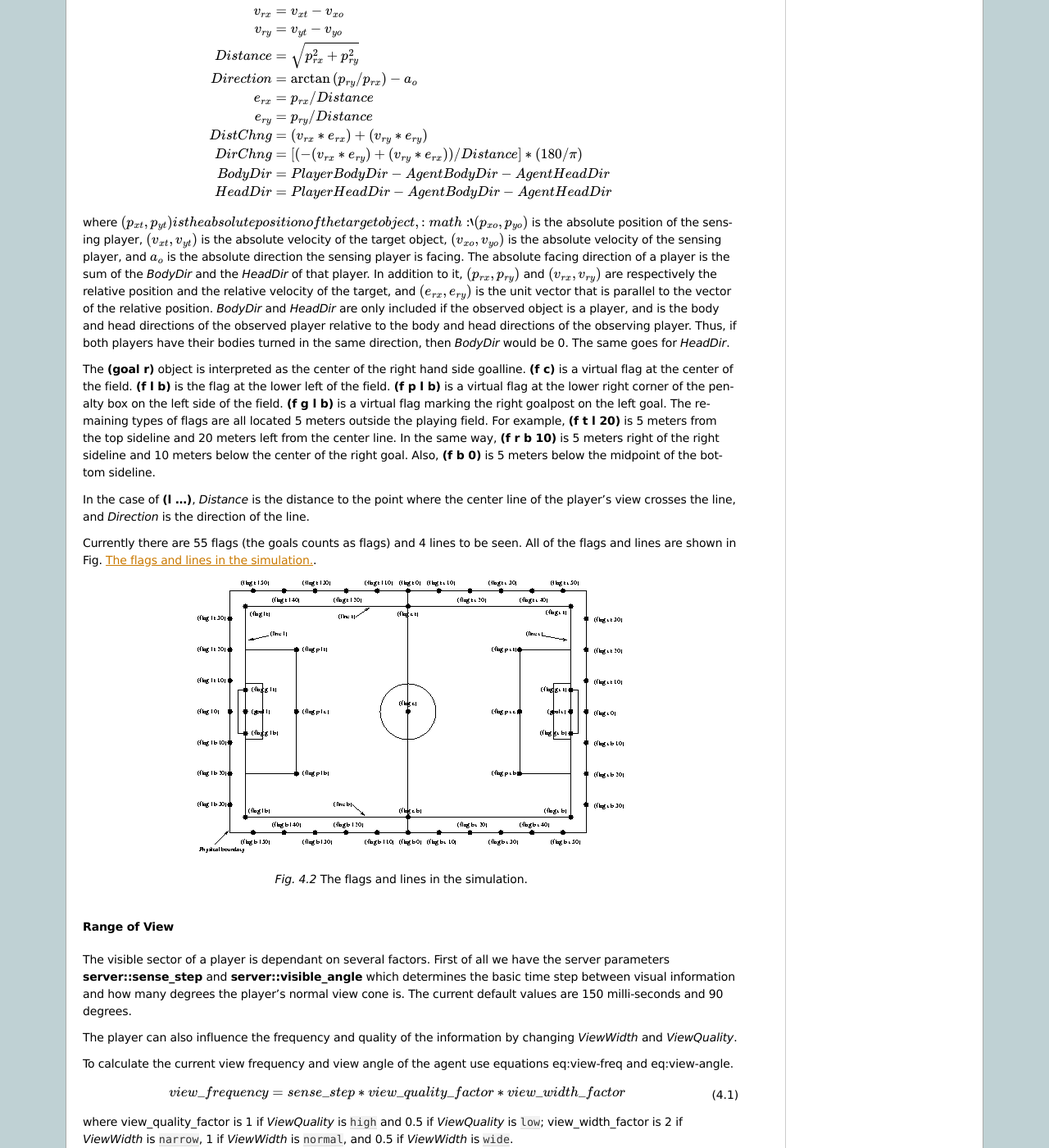
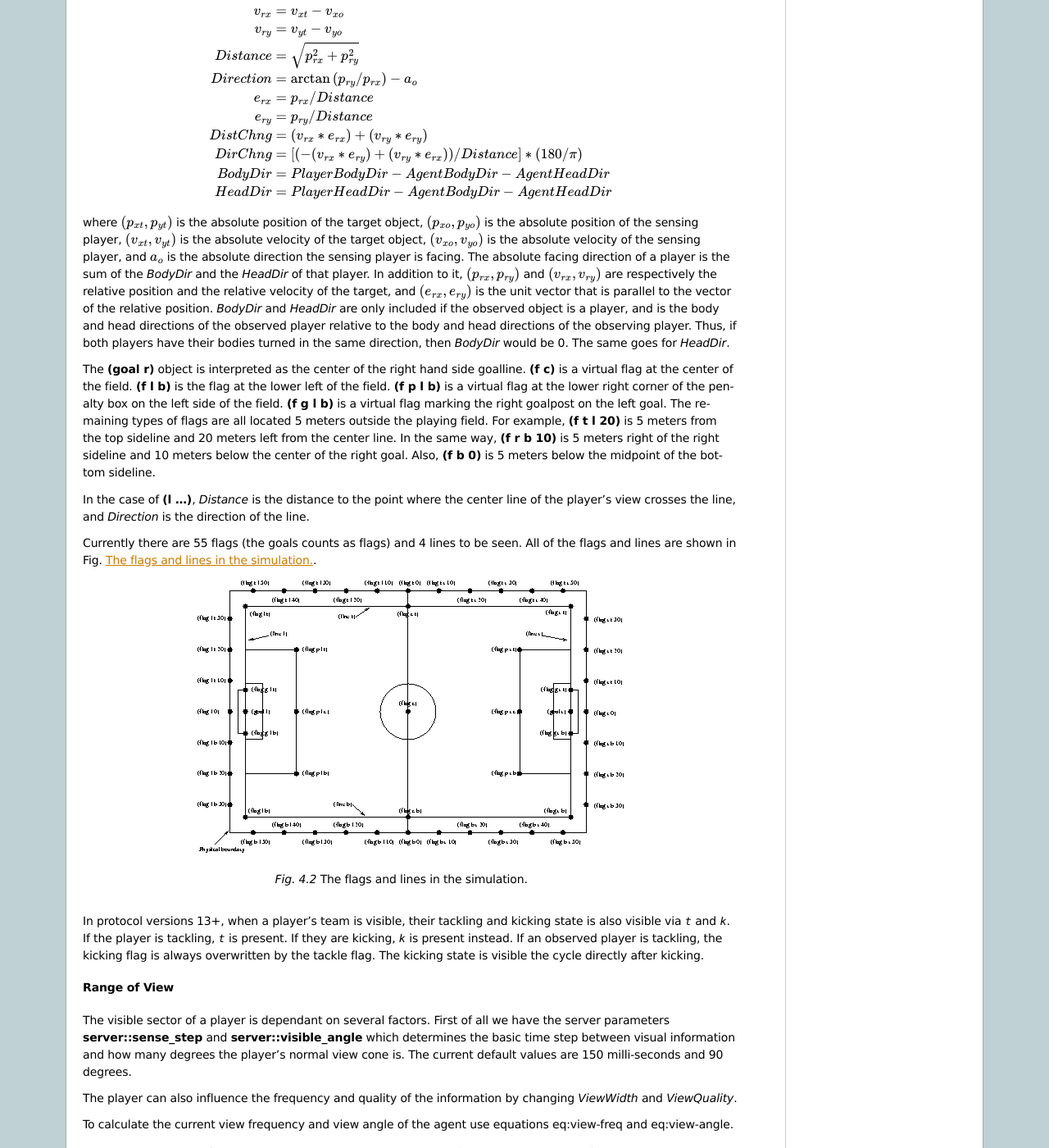
Before and after one commit to rcsoccersim/manual, a Sphinx documentation site: the page built from source/soccerserver.rst, in a window 1280 px wide and 1400 px high, scrolled down 4291 px. Shown: the whole window at 82% size. Built offline with Sphinx 7.4.7, drawn with Linux system fonts in a browser that asks for light colours; some of the changed text lies outside the part shown.

Commit message:
Updated soccerserver see docs to explain t and k. (#45)
Also fixed errors with maths formatting.

Co-authored-by: Hidehisa Akiyama <522630+hidehisaakiyama@users.noreply.github.com>

```diff
--- a/source/soccerserver.rst
+++ b/source/soccerserver.rst
@@ -392,7 +392,7 @@ following way:
   HeadDir &= PlayerHeadDir - AgentBodyDir - AgentHeadDir
 
 
-where :math:`(p_{xt},p_{yt}) is the absolute position of the target object,
+where :math:`(p_{xt},p_{yt})` is the absolute position of the target object,
 :math:`(p_{xo},p_{yo})` is the absolute position of the sensing player,
 :math:`(v_{xt},v_{yt})` is the absolute velocity of the target object,
 :math:`(v_{xo},v_{yo})` is the absolute velocity of the sensing player,
@@ -436,6 +436,11 @@ seen. All of the flags and lines are shown in Fig. :ref:`field-detailed`.
 
   The flags and lines in the simulation.
 
+In protocol versions 13+, when a player's team is visible, their tackling and
+kicking state is also visible via `t` and `k`. If the player is tackling,
+`t` is present. If they are kicking, `k` is present instead. If an observed
+player is tackling, the kicking flag is always overwritten by the tackle flag.
+The kicking state is visible the cycle directly after kicking.
 
 ^^^^^^^^^^^^^^^^^^^^^^^^^^^^^^^^^^^^^^^^^^^^^^^^^^
 Range of View
@@ -506,7 +511,7 @@ Thus, objects *b* and *g* are not visible; all of the rest are.
 As object *f* is directly in front of the viewing agent, its angle would be
 reported as 0 degrees.
 Object *e* would be reported as being roughly :math:`-40^\circ`, while object
-*d* is at roughly :math:`20^\circ.
+*d* is at roughly :math:`20^\circ`.
 
 Also illustrated in Fig.:ref:`view-example`, the amount of information
 describing a player varies with how far away the player is.
```
Also changed, not shown: other parts of source/soccerserver.rst (+2 -2 lines).
